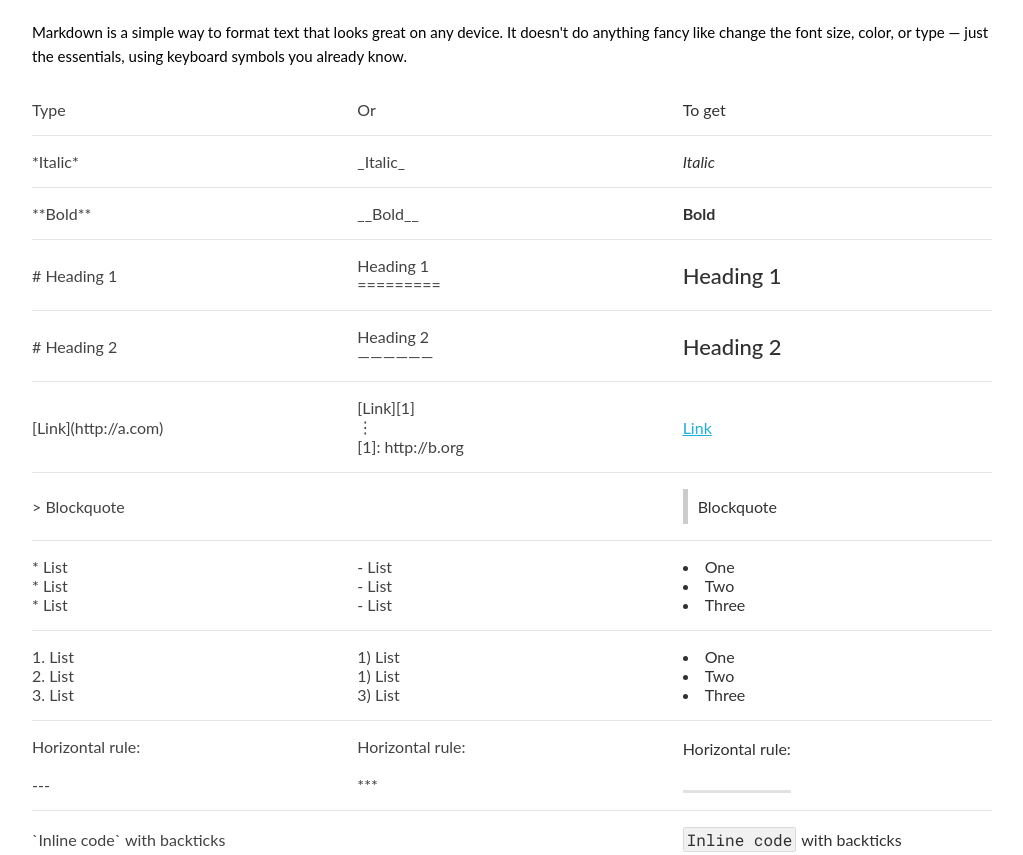
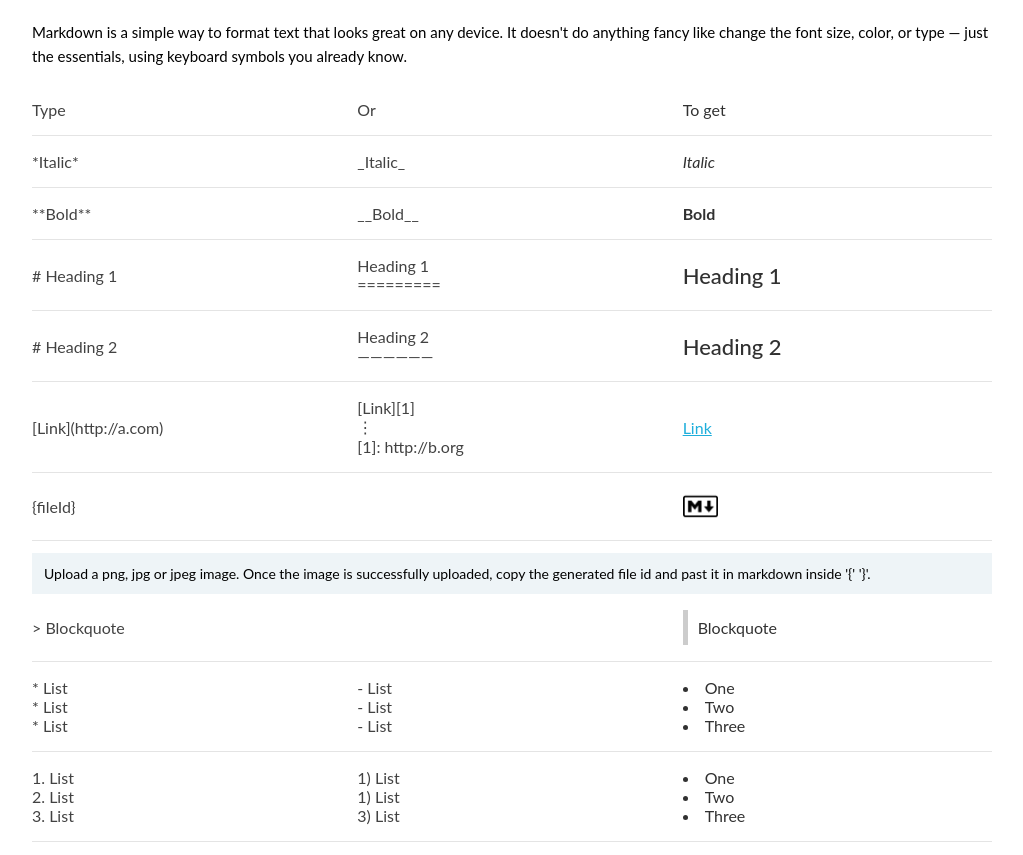
Before and after one commit to AppSecure-Security/AppSecure-Security.github.io, a plain HTML site: page markdown-guide/index.html in a window 1280 px wide. Shown: the top 855 px of the page, without its empty margins (128-1151 px from the left). Drawn offline with Linux system fonts and the light colour scheme.

Commit message:
Image syntax

```diff
--- a/markdown-guide/index.html
+++ b/markdown-guide/index.html
@@ -58,6 +58,15 @@
             [1]: http://b.org
           </div>
           <div class="col"><a href="#">Link</a></div>
+        </div>
+        <div class="row">
+          <div class="col">{fileId}</div>
+          <!-- 1784063b16eb7e2aed822599 -->
+          <div class="col"></div>
+          <div class="col"><img src="./favicon.png" alt="markdown"></div>
+        </div>
+        <div class="info">
+          Upload a png, jpg or jpeg image. Once the image is successfully uploaded, copy the generated file id and past it in markdown inside '{' '}'.
         </div>
         <div class="row">
           <div class="col">> Blockquote</div>
--- a/markdown-guide/styles.css
+++ b/markdown-guide/styles.css
@@ -25,6 +25,10 @@ a {
 ol,
 ul {
   list-style: inside;
+}
+
+img {
+  width: 35px;
 }
 
 .hr {
@@ -90,6 +94,13 @@ blockquote {
   font-family: "Roboto Mono", monospace;
 }
 
+.info {
+  background-color: #eef4f7;
+  font-size: 14px;
+  padding: 12px;
+  margin-top: 12px;
+}
+
 @media only screen and (max-width: 740px) {
   .col:nth-child(2) {
     display: none;
```
Also changed, not shown: markdown-guide/favicon.png (added), 1 other file.
